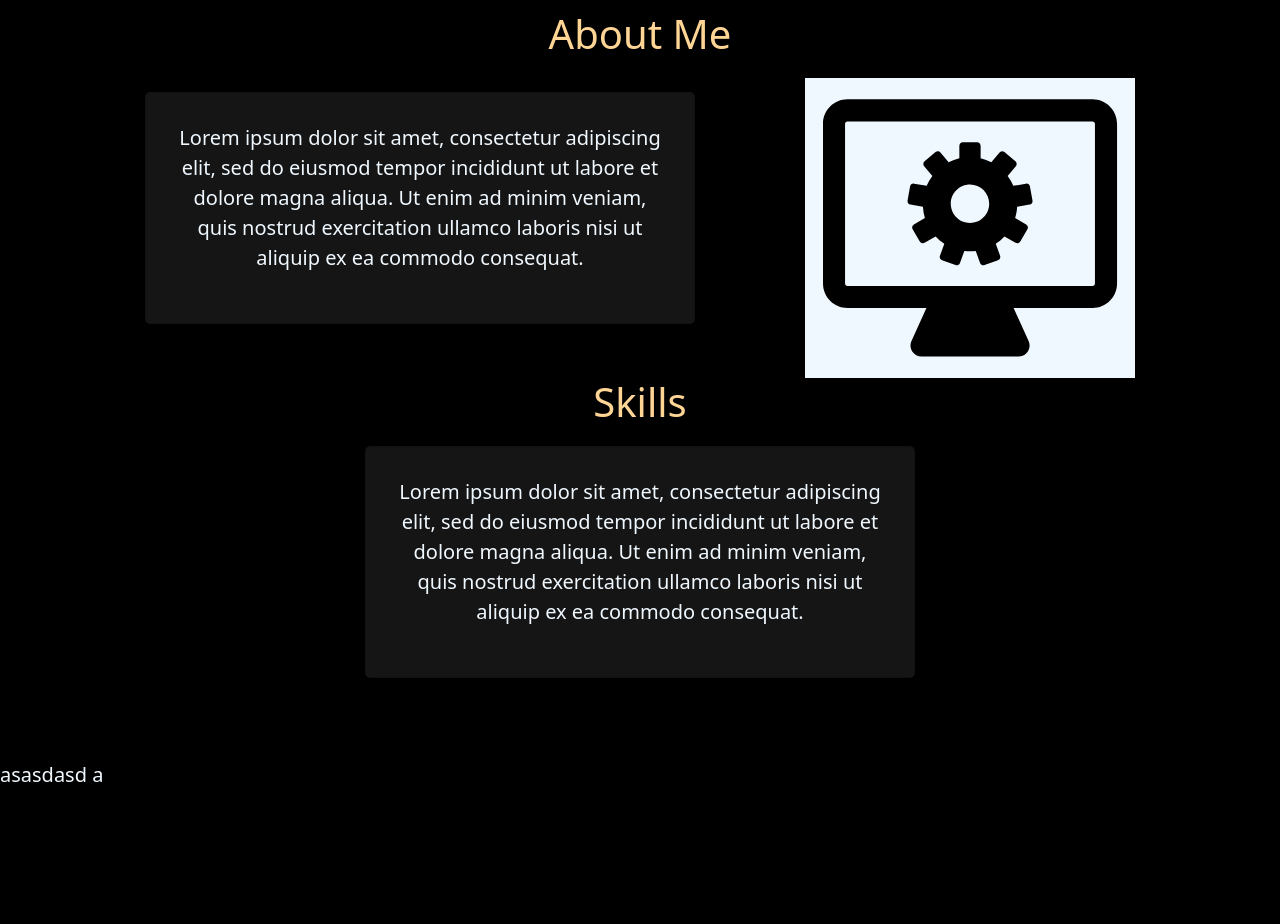
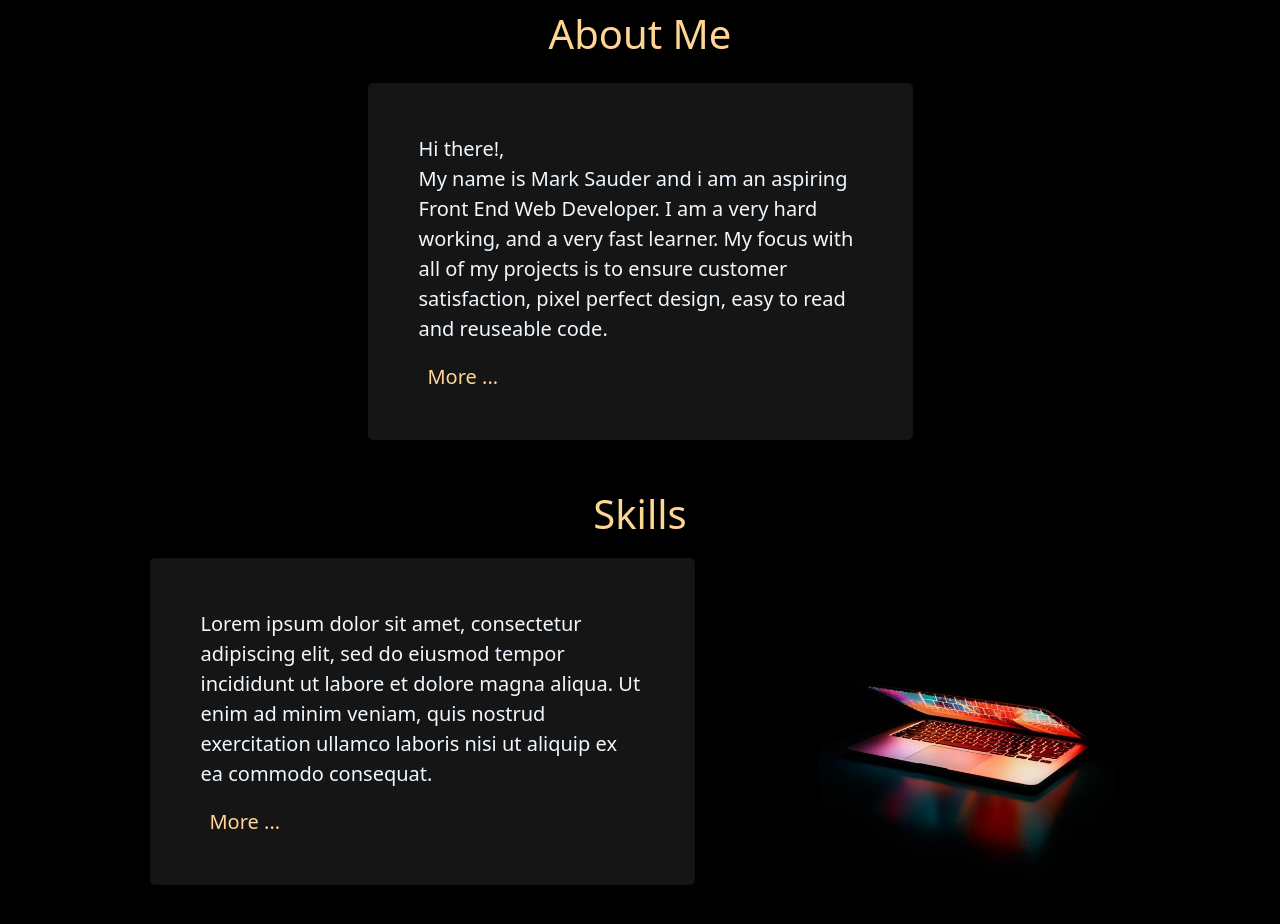
Before and after one commit to Sauder95/My-Portfolio, a plain HTML site: page index.html in a window 1280 px wide. Shown: the part 840-1764 px from the top of the page. Before the commit the page ends 1680 px from the top, so only its background shows below. Drawn offline with Linux system fonts and the light colour scheme.

Commit message:
working on accordion

```diff
--- a/index.html
+++ b/index.html
@@ -38,13 +38,27 @@
         <div class="row">
           <div class="info card slider">
             <p>
-              Lorem ipsum dolor sit amet, consectetur adipiscing elit, sed do
-              eiusmod tempor incididunt ut labore et dolore magna aliqua. Ut
-              enim ad minim veniam, quis nostrud exercitation ullamco laboris
-              nisi ut aliquip ex ea commodo consequat.
+              Hi there!,<br />
+              My name is Mark Sauder and i am an aspiring Front End Web
+              Developer. I am a very hard working, and a very fast learner. My
+              focus with all of my projects is to ensure customer satisfaction,
+              pixel perfect design, easy to read and reuseable code.
             </p>
+            <button id="ext-btn">More ...</button>
+            <div class="extendable">
+              <p>
+                I am from Ontario Canada , I am 33 years old, married and with
+                our first baby on the way!! If that that isnt modivation then i
+                dont know what is :).<br />
+                I am also a full time concrete former. I build foundations and
+                everything up to apartment buildings, I'm making the career
+                change to allow me to be around more for my newly forming
+                family.
+              </p>
+            </div>
           </div>
-          <svg
+
+          <!-- <svg
             class="pc-img"
             version="1.1"
             xmlns="http://www.w3.org/2000/svg"
@@ -54,16 +68,14 @@
             viewBox="0 0 1000 1000"
             enable-background="new 0 0 100 100"
             xml:space="preserve"
-            <!--
           >
-            -->
             <path
               d="M699.8,361.5c-1.1-6.3-7.1-10.5-13.5-9.4l-41.8,7.4c-5-11.8-11.4-22.8-19-32.9l27.3-32.5c2-2.4,2.9-5.4,2.7-8.5c-0.3-3.1-1.8-5.9-4.1-7.9L614.8,247c-2.4-2-5.4-2.9-8.5-2.7c-3.1,0.3-5.9,1.7-7.9,4.1l-27.3,32.5c-11.2-5.7-23.2-10.1-35.7-13v-42.4c0-6.4-5.2-11.6-11.6-11.6h-47.7c-6.4,0-11.6,5.2-11.6,11.6v42.4c-12.5,2.9-24.5,7.3-35.7,13l-27.3-32.5c-4.1-4.9-11.5-5.6-16.4-1.4l-36.5,30.7c-2.4,2-3.8,4.8-4.1,7.9c-0.3,3.1,0.7,6.1,2.7,8.5l27.3,32.5c-7.6,10.1-14,21.1-19,32.9l-41.8-7.4c-6.3-1.1-12.4,3.1-13.5,9.4l-8.3,47c-0.5,3,0.2,6.2,1.9,8.7c1.8,2.5,4.5,4.2,7.5,4.8l41.8,7.4c0.7,12.9,2.9,25.5,6.6,37.4L313,488c-2.7,1.5-4.6,4.1-5.4,7.1c-0.8,3-0.4,6.2,1.2,8.8l23.8,41.3c1.5,2.7,4.1,4.6,7.1,5.4c1,0.3,2,0.4,3,0.4c2,0,4-0.5,5.8-1.6l36.8-21.2c8.7,9.3,18.4,17.5,29.1,24.4l-14.5,39.9c-1.1,2.9-0.9,6.1,0.4,8.9c1.3,2.8,3.7,5,6.6,6l44.8,16.3c1.3,0.5,2.6,0.7,4,0.7c1.7,0,3.4-0.4,4.9-1.1c2.8-1.3,5-3.7,6-6.6l14.5-39.9c6.2,0.8,12.6,1.1,19,1.1c6.4,0,12.8-0.4,19-1.1l14.5,39.9c1.1,2.9,3.2,5.3,6,6.6c1.6,0.7,3.2,1.1,4.9,1.1c1.3,0,2.7-0.2,4-0.7l44.8-16.3c2.9-1.1,5.3-3.2,6.6-6c1.3-2.8,1.4-6,0.4-8.9l-14.5-39.9c10.7-7,20.4-15.2,29.1-24.4l36.8,21.2c1.8,1,3.8,1.6,5.8,1.6c1,0,2-0.1,3-0.4c3-0.8,5.5-2.7,7.1-5.4l23.8-41.3c1.5-2.7,2-5.8,1.2-8.8c-0.8-3-2.8-5.5-5.4-7.1l-36.7-21.2c3.6-11.9,5.9-24.5,6.6-37.4l41.8-7.4c3-0.5,5.7-2.3,7.5-4.8c1.8-2.5,2.5-5.7,1.9-8.7L699.8,361.5z M500,483.1c-35.3,0-64-28.6-64-64c0-35.3,28.6-64,64-64s64,28.6,64,64C564,454.5,535.3,483.1,500,483.1z"
             />
             <path
               d="M908.4,71.2H91.6c-45,0-81.6,36.6-81.6,81.6v532.3c0,45,36.6,81.6,81.6,81.6h263.2l-49.9,110.1c-5.2,11.4-4.2,24.6,2.6,35.1c6.8,10.5,18.4,16.8,30.9,16.8h323.4c0,0,0,0,0.1,0c20.3,0,36.8-16.5,36.8-36.8c0-6.1-1.5-11.9-4.1-16.9l-49.2-108.4h263.2c45,0,81.6-36.6,81.6-81.6V152.8C990,107.8,953.4,71.2,908.4,71.2z M916.5,685.1c0,4.5-3.6,8.1-8.1,8.1H91.6c-4.5,0-8.1-3.6-8.1-8.1V152.8c0-4.5,3.6-8.1,8.1-8.1h816.8c4.5,0,8.1,3.6,8.1,8.1L916.5,685.1L916.5,685.1z"
             />
-          </svg>
+          </svg> -->
         </div>
         <div class="row">
           <h2 class="about-title">Skills</h2>
@@ -74,12 +86,18 @@
               enim ad minim veniam, quis nostrud exercitation ullamco laboris
               nisi ut aliquip ex ea commodo consequat.
             </p>
+            <button id="ext-btn">More ...</button>
           </div>
+          <img
+            class="pc-img"
+            src="images/computer.jpg"
+            alt="picture of a computer"
+          />
         </div>
       </section>
 
       <section id="skills"></section>
-      <div>asasdasd a</div>
+
       <p></p>
       <br />
 
--- a/js/app.js
+++ b/js/app.js
@@ -45,7 +45,6 @@ const observer = new IntersectionObserver(function (entries) {
       return;
     } else {
     }
-    console.log(entry.target);
     entry.target.classList.add("view");
     observer.unobserve(entry.target);
   });
@@ -58,3 +57,19 @@ aboutTitle.forEach(title => {
 slider.forEach(slide => {
   observer.observe(slide);
 });
+
+// =============== EXTENDABLE ========================//
+
+const extendButtons = document.querySelector("#ext-btn");
+
+for (let i = 0; i < extendButtons.length; i++) {
+  extendButtons[i].onclick = function () {
+    let content = this.nextElementSibling;
+    console.log("hello");
+    if (content.style.maxHeight) {
+      content.style.maxHeight = null;
+    } else {
+      content.style.maxHeight = content.scrollHeight + "px";
+    }
+  };
+}
--- a/scss/base/_defaults.scss
+++ b/scss/base/_defaults.scss
@@ -2,3 +2,6 @@ body {
     box-sizing: border-box;
     background-color: $primary;
 }
+.container-lg {
+    padding: 0;
+}
--- a/scss/components/_about.scss
+++ b/scss/components/_about.scss
@@ -1,6 +1,5 @@
 #about {
     height: 100vh;
-    padding: 50px 20px 0;
     h2 {
         text-align: center;
         margin-bottom: 20px;
@@ -15,6 +14,7 @@
     justify-content: space-around;
     align-items: center;
     width: 100%;
+    padding: 5px;
 }
 .about-title {
     opacity: 0;
@@ -22,37 +22,74 @@
     transition: all 2s ease-in-out;
 }
 
+.card {
+    padding: 20px 10px 20px;
+    text-align: center;
+}
 .info {
     background-color: $secondary;
-    padding: 30px;
-    width: 95%;
     margin-bottom: 5vh;
-    text-align: center;
+
+    button {
+        background-color: transparent;
+        cursor: pointer;
+        max-width: 20%;
+        border: none;
+        color: $accent;
+    }
 }
 
-.slider {
-    opacity: 0;
-    transform: translateX(-100px);
-    transition: all 3s ease-in-out;
-}
+// .slider {
+//     opacity: 0;
+//     transform: translateX(-100px);
+//     transition: all 3s ease-in-out;
+// }
 .view {
     opacity: 1;
     transform: translate(0px);
 }
+
+.extendable {
+    background-color: green;
+    width: 100%;
+    max-height: 0;
+    overflow: hidden;
+    transition: max-height 0.5s;
+}
+// .extendable-show {
+//     animation: extendable 0.5s forwards;
+// }
+
 .pc-img {
     width: 95%;
 }
+// ============= ANIMATIONS ====================
+
+@keyframes extendable {
+    100% {
+    }
+}
+
+// ============= MEDIA QUERYS ================
 
 @media #{$brk-med} {
+    #about {
+        padding: 50px 20px 0;
+    }
+    .card {
+        padding: 50px;
+        text-align: left;
+    }
     .row {
         flex-direction: row;
     }
+
     .info {
         width: 50%;
     }
     .pc-img {
         width: 30%;
-        background-color: aliceblue;
+        // background-color: aliceblue;
     }
 }
 
```
Also changed, not shown: css/styles.css, images/computer.jpg (added), 1 other file.
